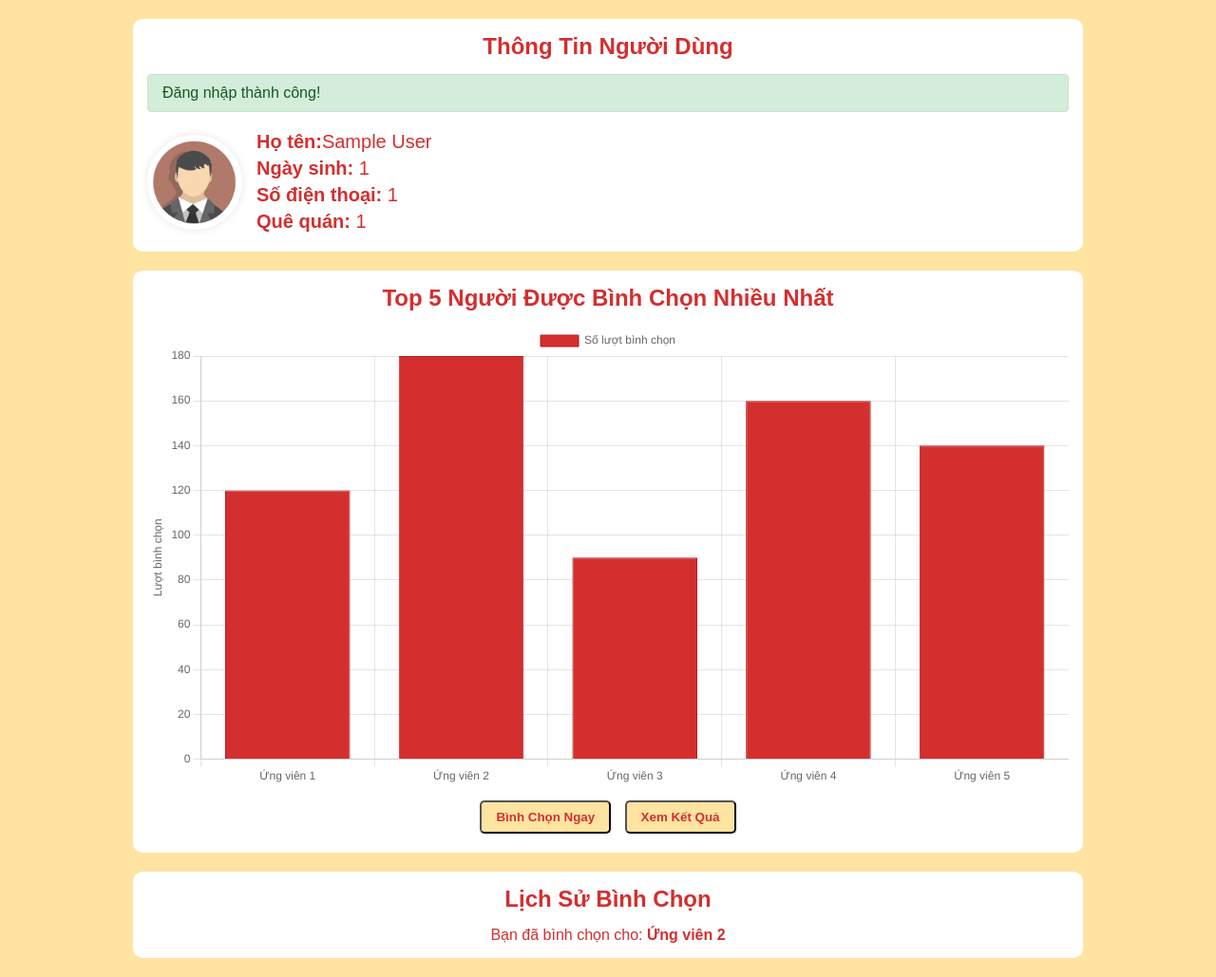
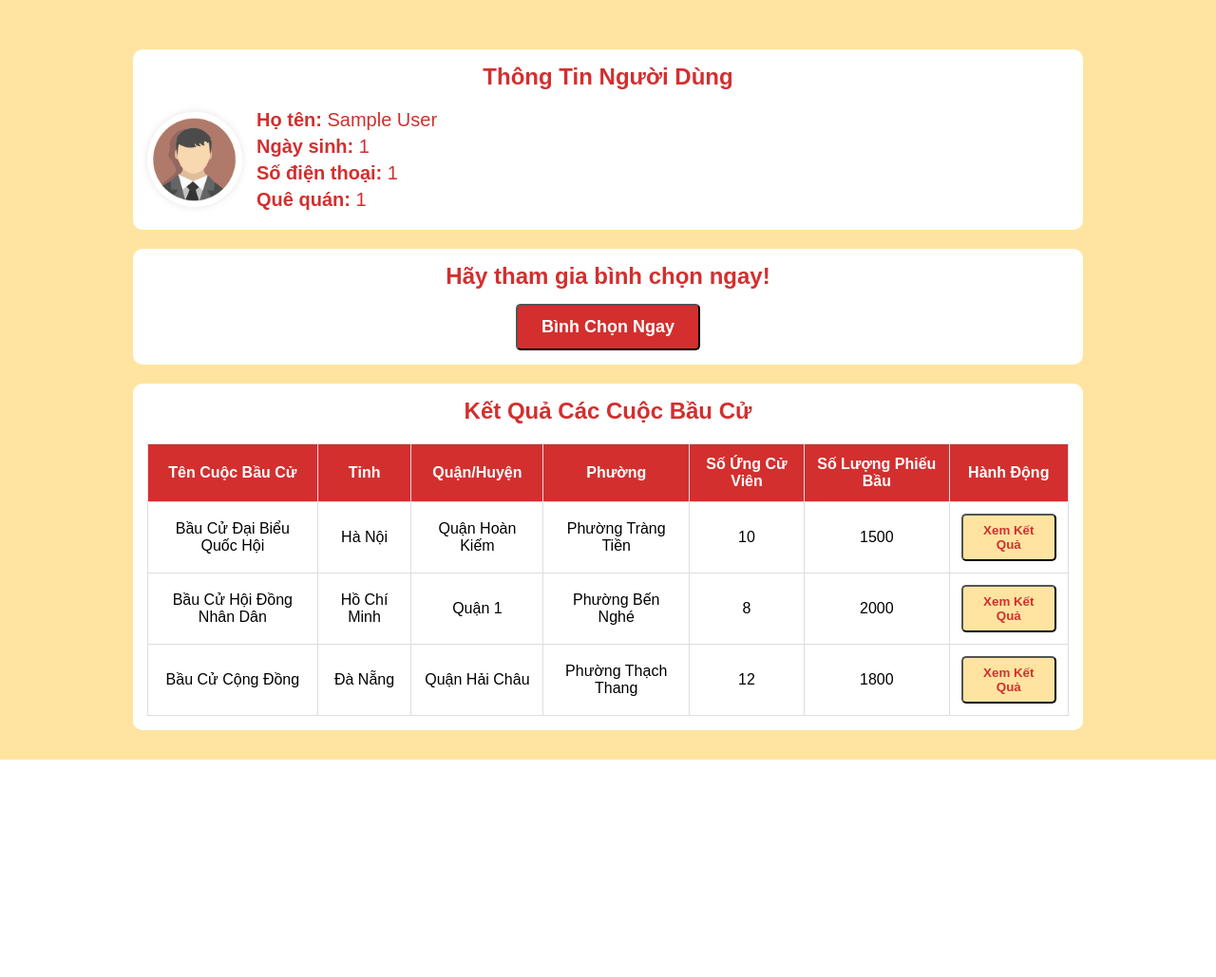
Before and after one commit to Glaydys/VotingBlockchain, a Flask app: page /home in a window 1280 px wide. Shown: the whole page at 95% size. After the commit the page ends 800 px from the top, so only its background shows below. Run offline with Flask 3, Linux system fonts and the light colour scheme; the visitor is signed in with stand-in values (Sample User, id 1); parts of the project's set-up code (start-up, migrations or seed data) failed here and were passed over.

Commit message:
trang user

```diff
--- a/static/css/home.css
+++ b/static/css/home.css
@@ -66,9 +66,8 @@
     margin: 5px 0; /* Thêm khoảng cách giữa các dòng */
 }
 
-
-/* SECTION 2: TOP 5 */
-.top-votes-section {
+/* SECTION 2: LỜI KÊU GỌI BÌNH CHỌN */
+.vote-section {
     background: white;
     padding: 15px;
     border-radius: 10px;
@@ -76,66 +75,56 @@
     margin-bottom: 20px;
 }
 
-.top-votes {
-    display: flex;
-    justify-content: center;
-    gap: 10px;
+.vote-btn {
+    background: #D32F2F;
+    color: white;
+    padding: 12px 25px;
+    border-radius: 5px;
+    cursor: pointer;
+    font-size: 18px;
+    transition: 0.3s;
+    font-weight: bold;
 }
 
-.candidate-card {
-    text-align: center;
+.vote-btn:hover {
+    background: #B71C1C;
 }
 
-.candidate-card img {
-    width: 70px;
-    height: 70px;
-    border-radius: 50%;
-    padding: 3px;
-    transition: 0.3s;
-    box-shadow: 0 0 8px rgba(0, 0, 0, 0.1);
+/* SECTION 3: KẾT QUẢ CÁC CUỘC BẦU CỬ */
+.result-section {
+    background: white;
+    padding: 15px;
+    border-radius: 10px;
+    margin-top: 20px;
 }
 
-.candidate-card img:hover {
-    transform: scale(1.1);
+.result-table {
+    width: 100%;
+    border-collapse: collapse;
+    margin-top: 20px;
 }
 
-.candidate-card p {
-    color: #D32F2F;
-    font-size: 14px;
-    margin-top: 5px;
+.result-table th, .result-table td {
+    padding: 12px;
+    text-align: center;
+    border: 1px solid #ddd;
 }
 
-/* BUTTONS */
-.vote-buttons {
-    margin-top: 10px;
+.result-table th {
+    background-color: #D32F2F;
+    color: white;
 }
 
-.vote-btn, .result-btn {
+.result-btn {
     background: #fee4a0;
     color: #D32F2F;
     padding: 8px 15px;
     border-radius: 5px;
     cursor: pointer;
-    margin: 5px;
     transition: 0.3s;
     font-weight: bold;
 }
 
-.vote-btn:hover, .result-btn:hover {
+.result-btn:hover {
     background: #fee4a0;
 }
-
-/* SECTION 3: THÔNG BÁO */
-.notification-section {
-    background: white;
-    padding: 15px;
-    border-radius: 10px;
-    text-align: center;
-    margin-bottom: 20px;
-
-}
-
-.notification-list p {
-    color: #D32F2F;
-    font-size: 16px;
-}
--- a/templates/home.html
+++ b/templates/home.html
@@ -7,26 +7,6 @@
     <title>Trang Chủ</title>
     <link rel="stylesheet" href="{{ url_for('static', filename='css/home.css') }}">
     <link rel="stylesheet" href="https://cdnjs.cloudflare.com/ajax/libs/font-awesome/6.4.2/css/all.min.css">
-    <script src="https://cdn.jsdelivr.net/npm/chart.js"></script> <!-- Thư viện vẽ biểu đồ -->
-    <style>
-        .flash-message {
-            margin-bottom: 15px;
-            padding: 10px 15px;
-            border-radius: 4px;
-        }
-
-        .flash-message.success {
-            background-color: #d4edda;
-            color: #155724;
-            border: 1px solid #c3e6cb;
-        }
-
-        .flash-message.error {
-            background-color: #f8d7da;
-            color: #721c24;
-            border: 1px solid #f5c6cb;
-        }
-    </style>
 </head>
 
 <body>
@@ -34,82 +14,76 @@
         <!-- SECTION 1: THÔNG TIN NGƯỜI DÙNG -->
         <section class="profile-section">
             <h2>Thông Tin Người Dùng</h2>
-            {% if messages %}
-            {% for category, message in messages.items() %}
-            <div class="flash-message {{ category }}">
-                {{ message }}
-            </div>
-            {% endfor %}
-            {% endif %}
             <div class="profile-card">
                 <img src="{{ url_for('static', filename='images/user.png') }}" alt="Ảnh đại diện" class="profile-img">
                 <div class="profile-info">
-                    <p><strong>Họ tên:</strong>{{ session['fullname'] }}</p>
+                    <p><strong>Họ tên:</strong> {{ session['fullname'] }}</p>
                     <p><strong>Ngày sinh:</strong> {{ session['date_of_birth'] }}</p>
                     <p><strong>Số điện thoại:</strong> {{ session['phone'] }}</p>
                     <p><strong>Quê quán:</strong> {{ session['hometown'] }}</p>
                 </div>
             </div>
-
-        </section>
-        <!-- SECTION 2: BIỂU ĐỒ TOP 5 ỨNG VIÊN -->
-        <section class="top-votes-section">
-            <h2>Top 5 Người Được Bình Chọn Nhiều Nhất</h2>
-            <canvas id="voteChart"></canvas> <!-- Biểu đồ cột -->
-            <div class="vote-buttons">
-                <button class="vote-btn" onclick="window.location.href='/vote'">Bình Chọn Ngay</button>
-                <button class="result-btn" onclick="enterElectionCode()">Xem Kết Quả</button>
-            </div>
         </section>
 
-        <!-- SECTION 3: LỊCH SỬ BÌNH CHỌN -->
-        <section class="notification-section">
-            <h2>Lịch Sử Bình Chọn</h2>
-            <div class="notification-list">
-                <p>Bạn đã bình chọn cho: <strong>Ứng viên 2</strong></p>
-            </div>
+        <!-- SECTION 2: LỜI KÊU GỌI BÌNH CHỌN -->
+        <section class="vote-section">
+            <h2>Hãy tham gia bình chọn ngay!</h2>
+            <button class="vote-btn" onclick="window.location.href='/vote'">Bình Chọn Ngay</button>
+        </section>
+
+        <!-- SECTION 3: KẾT QUẢ CÁC CUỘC BẦU CỬ -->
+        <section class="result-section">
+            <h2>Kết Quả Các Cuộc Bầu Cử</h2>
+            <table class="result-table">
+                <thead>
+                    <tr>
+                        <th>Tên Cuộc Bầu Cử</th>
+                        <th>Tỉnh</th>
+                        <th>Quận/Huyện</th>
+                        <th>Phường</th> <!-- Cột tên phường -->
+                        <th>Số Ứng Cử Viên</th>
+                        <th>Số Lượng Phiếu Bầu</th>
+                        <th>Hành Động</th>
+                    </tr>
+                </thead>
+                <tbody>
+                    <tr>
+                        <td>Bầu Cử Đại Biểu Quốc Hội</td>
+                        <td>Hà Nội</td>
+                        <td>Quận Hoàn Kiếm</td>
+                        <td>Phường Tràng Tiền</td> <!-- Thông tin mẫu về phường -->
+                        <td>10</td>
+                        <td>1500</td>
+                        <td>
+                            <button class="result-btn" onclick="window.location.href='/result/1'">Xem Kết Quả</button>
+                        </td>
+                    </tr>
+                    <tr>
+                        <td>Bầu Cử Hội Đồng Nhân Dân</td>
+                        <td>Hồ Chí Minh</td>
+                        <td>Quận 1</td>
+                        <td>Phường Bến Nghé</td> <!-- Thông tin mẫu về phường -->
+                        <td>8</td>
+                        <td>2000</td>
+                        <td>
+                            <button class="result-btn" onclick="window.location.href='/result/2'">Xem Kết Quả</button>
+                        </td>
+                    </tr>
+                    <tr>
+                        <td>Bầu Cử Cộng Đồng</td>
+                        <td>Đà Nẵng</td>
+                        <td>Quận Hải Châu</td>
+                        <td>Phường Thạch Thang</td> <!-- Thông tin mẫu về phường -->
+                        <td>12</td>
+                        <td>1800</td>
+                        <td>
+                            <button class="result-btn" onclick="window.location.href='/result/3'">Xem Kết Quả</button>
+                        </td>
+                    </tr>
+                </tbody>
+            </table>
         </section>
     </div>
-
-    <script>
-        // Dữ liệu số lượt vote của top 5 ứng viên (có thể thay bằng dữ liệu động từ backend)
-        const candidateNames = ["Ứng viên 1", "Ứng viên 2", "Ứng viên 3", "Ứng viên 4", "Ứng viên 5"];
-        const voteCounts = [120, 180, 90, 160, 140]; // Số lượt vote
-
-        const ctx = document.getElementById('voteChart').getContext('2d');
-        const voteChart = new Chart(ctx, {
-            type: 'bar', // Biểu đồ cột
-            data: {
-                labels: candidateNames,
-                datasets: [{
-                    label: 'Số lượt bình chọn',
-                    data: voteCounts,
-                    backgroundColor: '#D32F2F', // Màu đỏ pastel
-                    borderColor: '#B71C1C', // Viền đậm hơn
-                    borderWidth: 1
-                }]
-            },
-            options: {
-                responsive: true,
-                scales: {
-                    y: {
-                        beginAtZero: true,
-                        title: {
-                            display: true,
-                            text: 'Lượt bình chọn'
-                        }
-                    }
-                }
-            }
-        });
-
-        function enterElectionCode() {
-            let code = prompt("Nhập mã cuộc bầu cử:");
-            if (code) {
-                window.location.href = `/result/${encodeURIComponent(code)}`;
-            }
-        }
-    </script>
 </body>
 
 </html>
```
